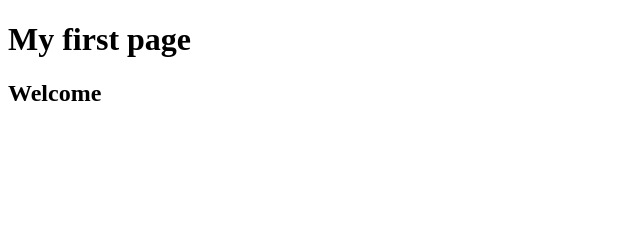
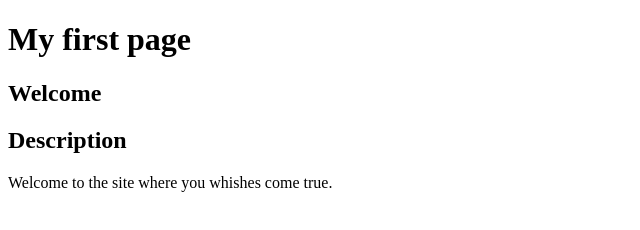
Before and after one commit to aperedag/landing-page-project, a plain HTML site: page index.html in a window 1280 px wide. Shown: the whole page, without its empty margins (0-640 px from the left). Drawn offline with Linux system fonts and the light colour scheme.

Commit message:
Added content in page. Update the features.

```diff
--- a/index.html
+++ b/index.html
@@ -11,5 +11,11 @@
 <body>
     <h1>My first page</h1>
     <h2>Welcome</h2>
+    <h2>Description</h2>
+    <div>
+        <p>
+            Welcome to the site where you whishes come true.
+        </p>
+    </div>
 </body>
 </html>
```
Also changed, not shown: 1 other file.
